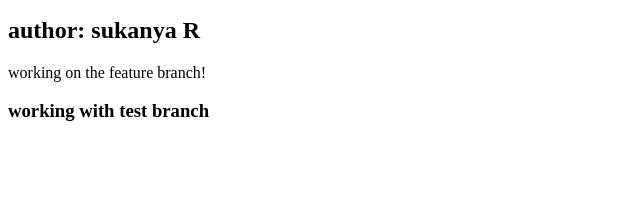
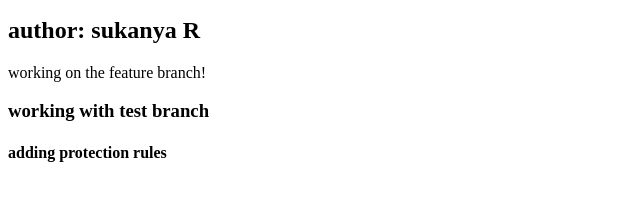
Before and after one commit to Sukanya-hub/GitGithubMasterclass, a plain HTML site: page index.html in a window 1280 px wide. Shown: the part 101-302 px from the top of the page, without its empty margins (0-640 px from the left). Drawn offline with Linux system fonts and the light colour scheme.

Commit message:
added new heading

```diff
--- a/index.html
+++ b/index.html
@@ -18,5 +18,8 @@
 
             <!--somecomments-->
         </div>
+        <div>
+            <h4>adding protection rules</h4>
+        </div>
     </body>
 </html>
```
